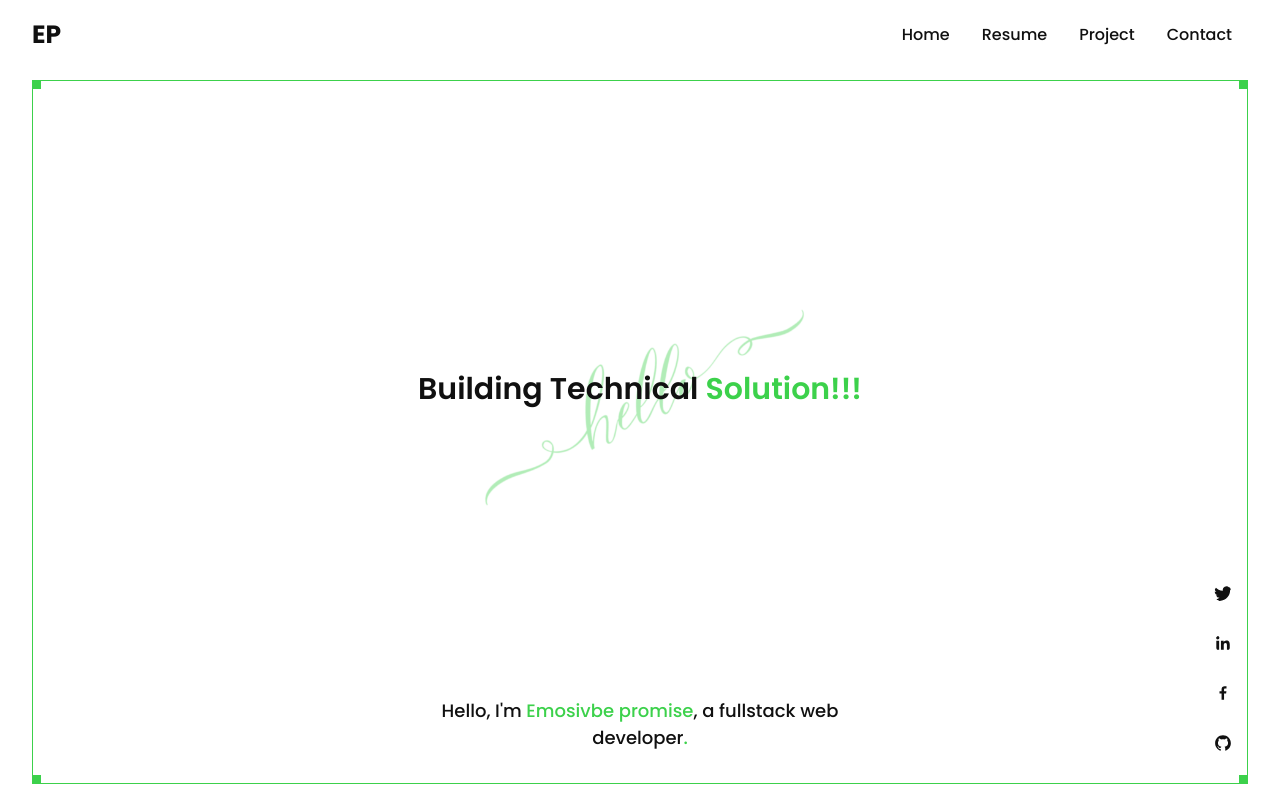
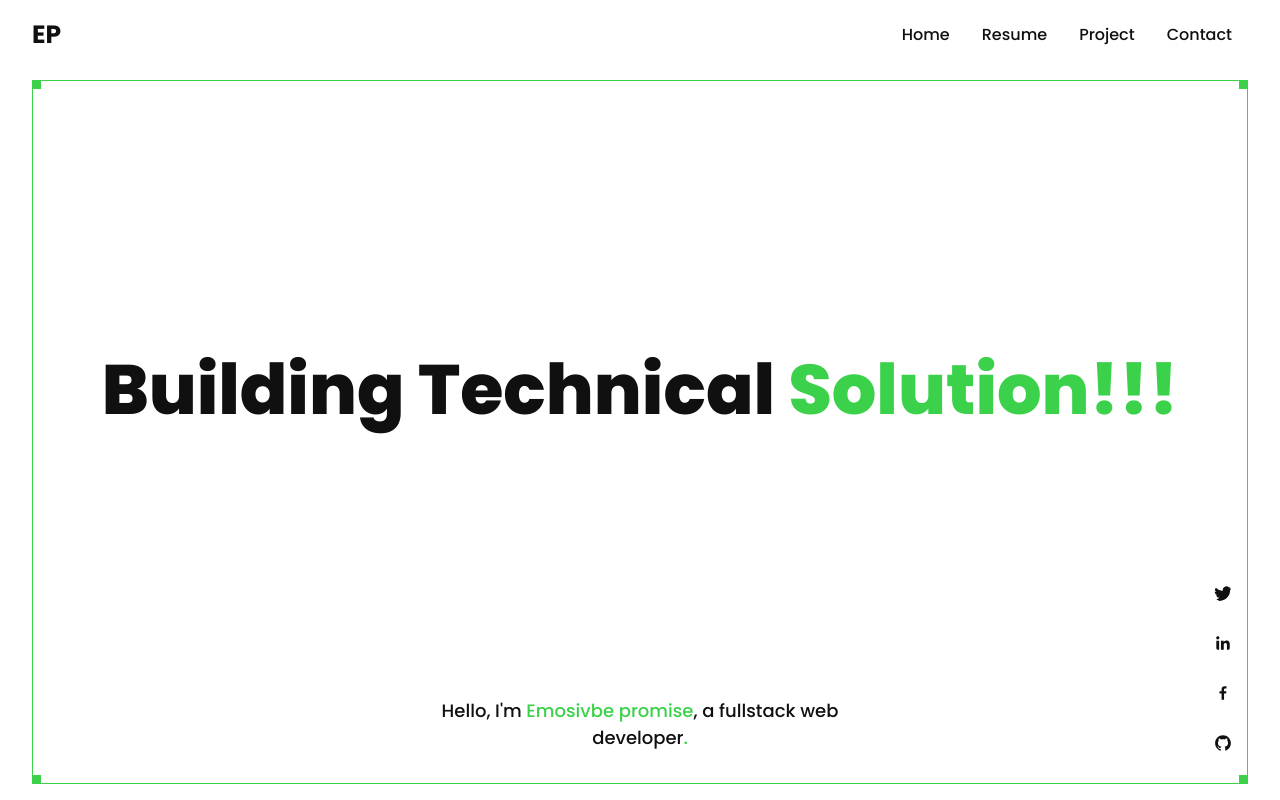
Before and after one commit to Promiseejiro/repo, a Next.js app in the folder portfolio/: page / in a window 1280 px wide. Shown: the top 800 px of the page. Built offline with nearby package versions, Linux system fonts and the light colour scheme.

Commit message:
new commit

```diff
--- a/portfolio/app/components/hero/hero.module.css
+++ b/portfolio/app/components/hero/hero.module.css
@@ -42,13 +42,13 @@
   top: 5rem;
   left: 0;
   background-color: var(--white-color);
-  animation: moveRight 4s linear infinite;
+  /* animation: moveRight 4s linear infinite; */
   animation-delay: -1s;
   z-index: 2;
 
 }
 
-@keyframes moveRight {
+/* @keyframes moveRight {
   0% {
     left: 0%;
   }
@@ -76,7 +76,7 @@
   100% {
     left: 100%;
   }
-}
+} */
 
 .border_container {
   height: 100%;
@@ -171,8 +171,8 @@
 }
 
 .hero_overlay h4 {
-  font-size: 22px;
-  font-weight: 600;
+  font-size: 40px;
+  font-weight: 900;
   text-align: center;
 }
 
@@ -320,8 +320,9 @@
   }
 
   .hero_overlay h4 {
-    font-size: 30px;
-    font-weight: 600;
+    font-size: 70px;
+    font-weight: 900;
+    text-align: center;
   }
 
   .hero_overlay {
```
Also changed, not shown: portfolio/image/my.png (added).
